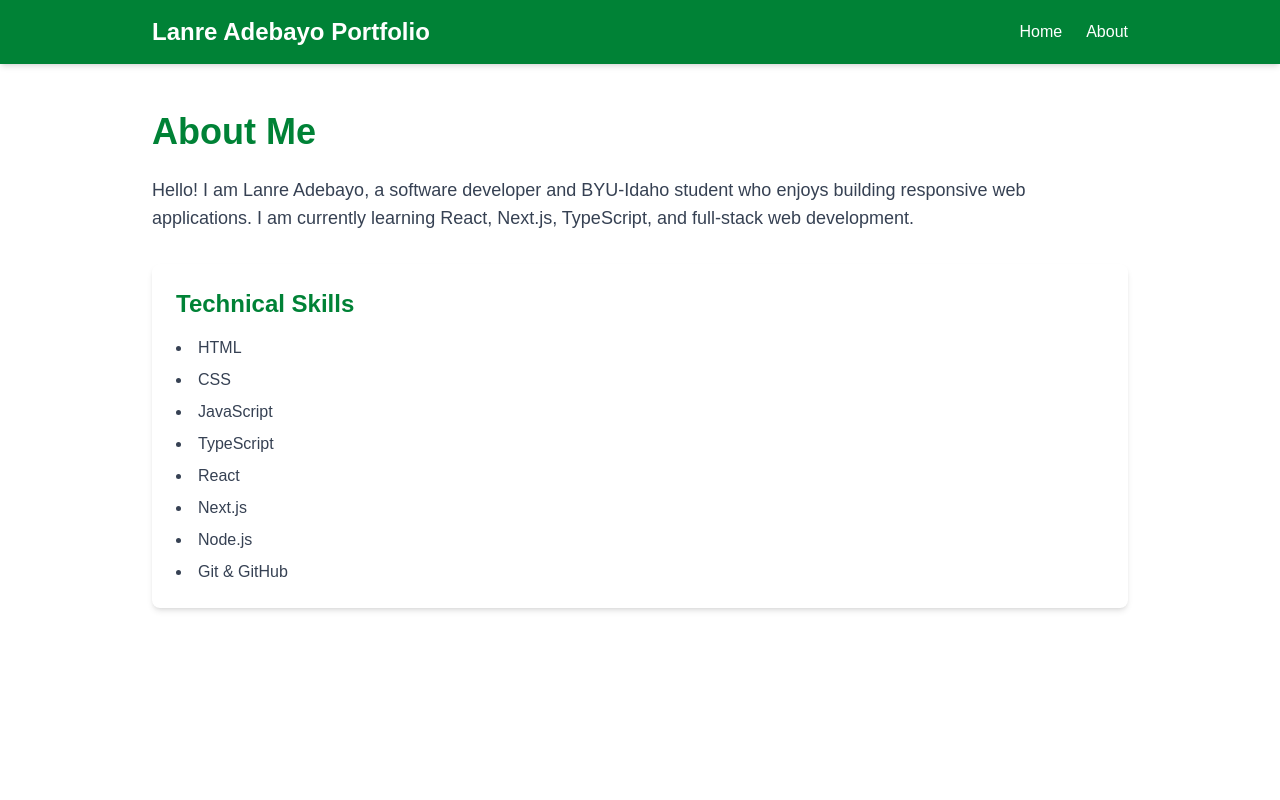
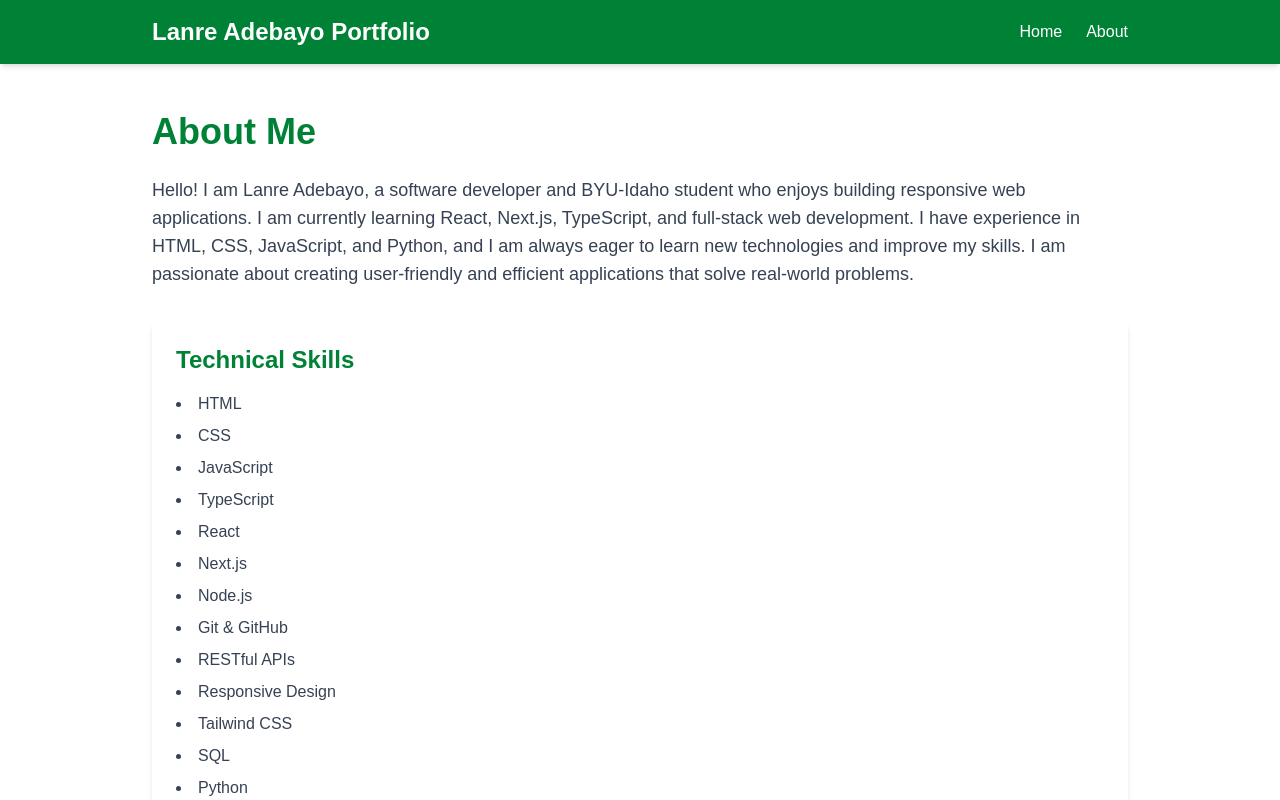
Before and after one commit to Lanreadebayo267/wdd430-portfolio, a Next.js app: page /about in a window 1280 px wide. Shown: the top 800 px of the page. Built offline with nearby package versions, Linux system fonts and the light colour scheme.

Commit message:
refactor code

```diff
--- a/app/about/page.tsx
+++ b/app/about/page.tsx
@@ -10,7 +10,9 @@ export default function About() {
       <p className="text-lg text-gray-700 mb-8">
         Hello! I am Lanre Adebayo, a software developer and BYU-Idaho student who enjoys
         building responsive web applications. I am currently learning React,
-        Next.js, TypeScript, and full-stack web development.
+        Next.js, TypeScript, and full-stack web development. I have experience in HTML, CSS,
+        JavaScript, and Python, and I am always eager to learn new technologies and improve my skills.
+        I am passionate about creating user-friendly and efficient applications that solve real-world problems.
       </p>
 
       <SkillCard
@@ -24,6 +26,17 @@ export default function About() {
           "Next.js",
           "Node.js",
           "Git & GitHub",
+          "RESTful APIs",
+          "Responsive Design",
+          "Tailwind CSS",
+          "SQL",
+          "Python",
+          "C#",
+          "MS Office",
+          "MongoDB",
+          "Docker",
+          "Squash TM",
+          "Postman"
         ]}
       />
     </main>
--- a/app/page.tsx
+++ b/app/page.tsx
@@ -14,6 +14,41 @@ const projects = [
       "A JavaScript project for a car dealership website with interactive features.",
     technologies: ["Node.js", "JavaScript", "CSS"],
     link: "https://github.com/Lanreadebayo267/cse340-projects",
+  },
+  {
+    title: "SleepOutside",
+    description:
+      "A camping gear website with a focus on outdoor adventures.",
+    technologies: ["HTML", "JavaScript", "CSS"],
+    link: "https://github.com/Lanreadebayo267/wdd330-sleepoutside",
+  },
+  {
+    title: "NaijaExplorer",
+    description:
+      "A travel website highlighting popular destinations in Nigeria.",
+    technologies: ["HTML", "CSS", "JavaScript"],
+    link: "https://github.com/Lanreadebayo267/wdd131",
+  },
+  {
+    title: "Lagos Chamber of Commerce",
+    description:
+      "A website for the Lagos Chamber of Commerce, providing information and resources for businesses.",
+    technologies: ["HTML", "CSS", "JavaScript"],
+    link: "https://github.com/Lanreadebayo267/wdd231",
+  },
+  {
+    title: "White Water Rafting",
+    description:
+      "A website for a white water rafting company, showcasing their services and adventures.",
+    technologies: ["HTML", "CSS", "JavaScript"],
+    link: "https://github.com/Lanreadebayo267/wdd130",
+  },
+  {
+    title: "BookVerse API",
+    description:
+      "A RESTful API for managing a collection of books, built with Node.js and Express.",
+    technologies: ["Node.js", "Express", "MongoDB"],
+    link: "https://github.com/ericayanru-dev/bookverse-api",
   },
 ];
 
```
